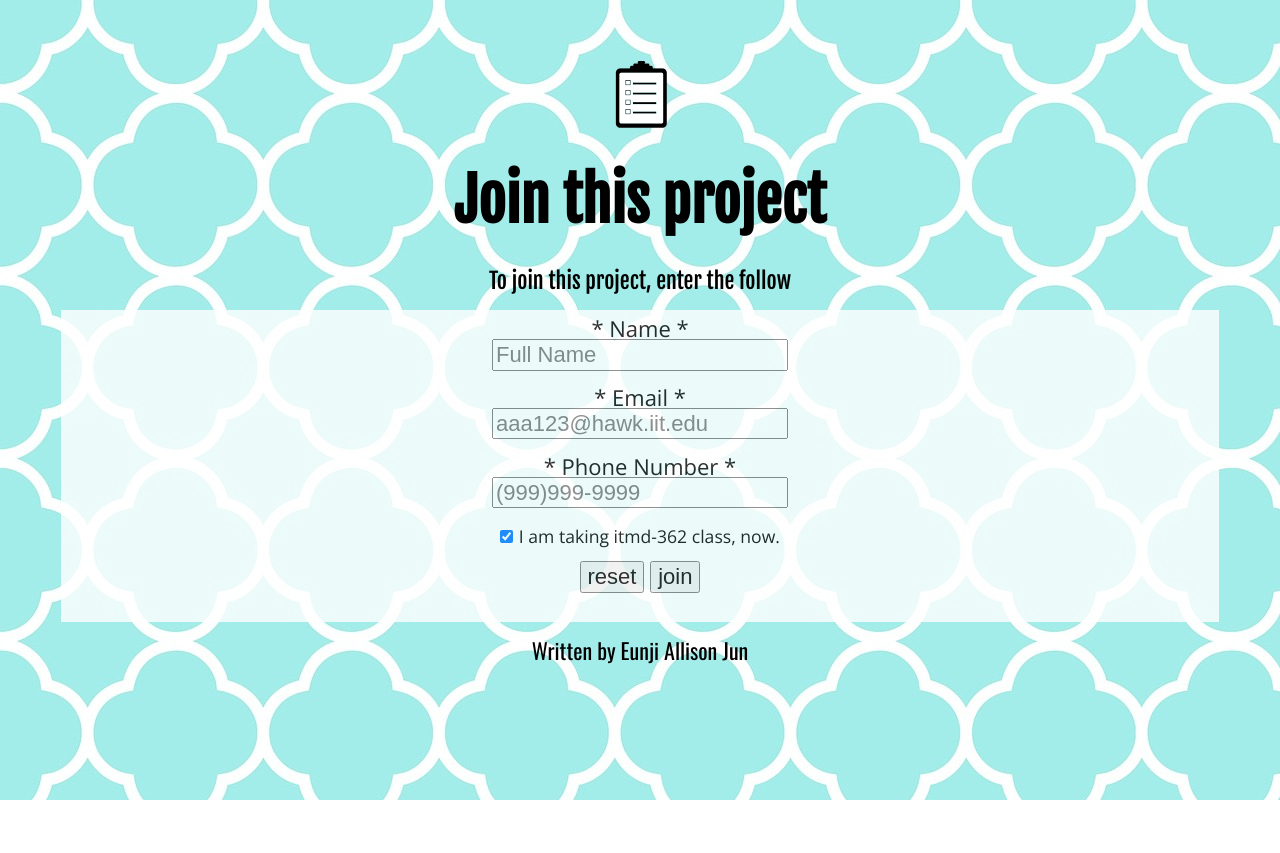
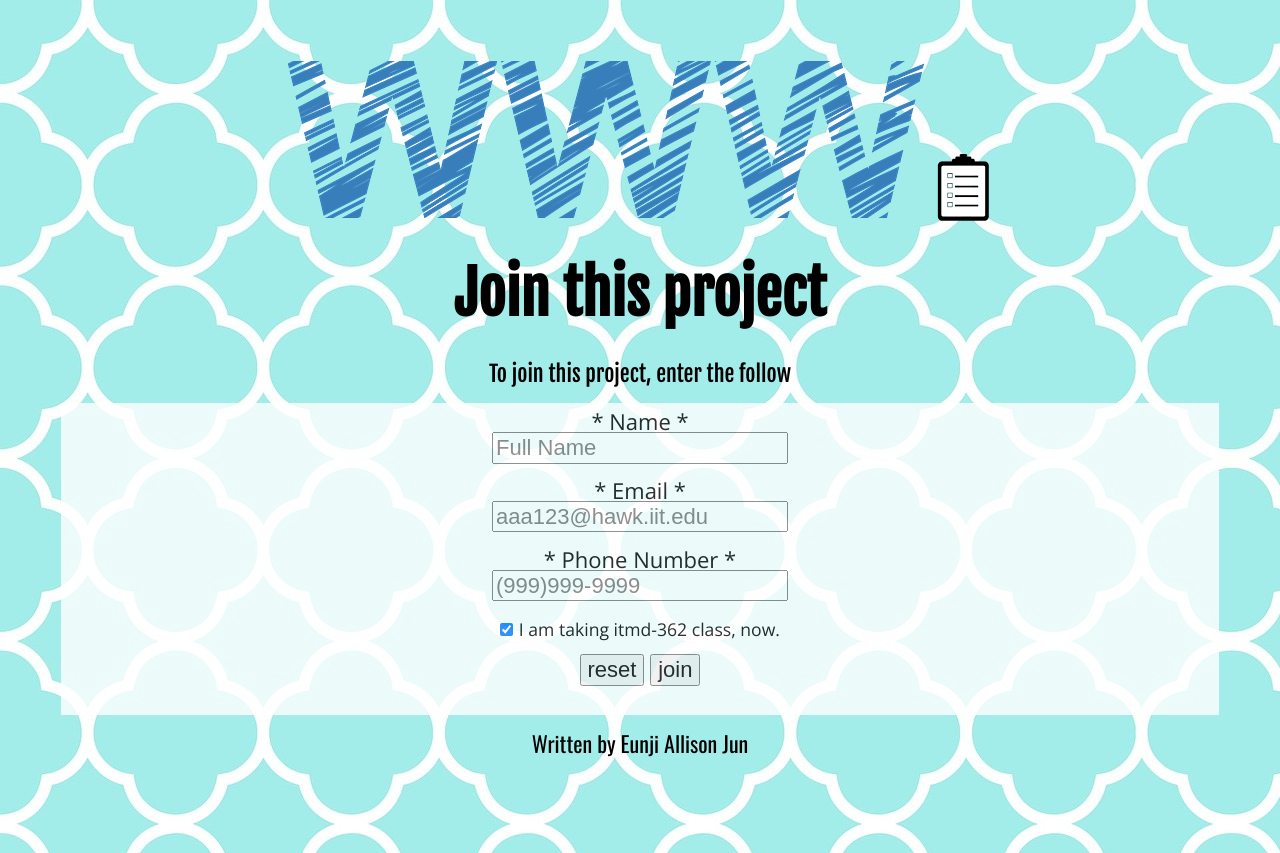
Before and after one commit to allisonej/itmd-362-fall2017-1, a plain HTML site: page index.html in a window 1280 px wide. Before the commit the page ends 800 px from the top, so only its background shows below. Drawn offline with nearby package versions, Linux system fonts and the light colour scheme.

Commit message:
add image

```diff
--- a/index.html
+++ b/index.html
@@ -13,7 +13,8 @@
 <!--tag: div, class: .top id: #top-->
 <body id="Middle">
   <header>
-    <img id="heading-image" src="./image/64px-Checklist_Noun_project.png" alt="project image">
+    <img id="top image" src="./image/www-350195_640.png" alt="web image">
+    <img id="heading image" src="./image/64px-Checklist_Noun_project.png" alt="project image">
     <h1>Join this project</h1>
     <p>To join this project, enter the follow</p>
   </header>
```
Also changed, not shown: image/www-350195_640.png (added).
